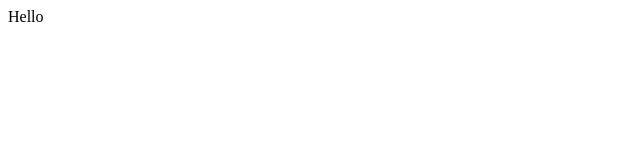
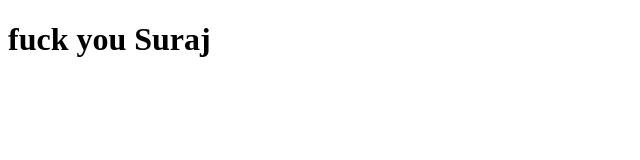
Before and after one commit to AbhyudayPatel/AbhyudayPatel.github.io, a plain HTML site: page index.html in a window 1280 px wide. Shown: the whole page, without its empty margins (0-640 px from the left). Drawn offline with Linux system fonts and the light colour scheme.

Commit message:
update index.html

```diff
--- a/index.html
+++ b/index.html
@@ -6,6 +6,6 @@
     <title>Document</title>
 </head>
 <body>
-    Hello
+    <h1>fuck you <b>Suraj</b></h1>
 </body>
 </html>
```
